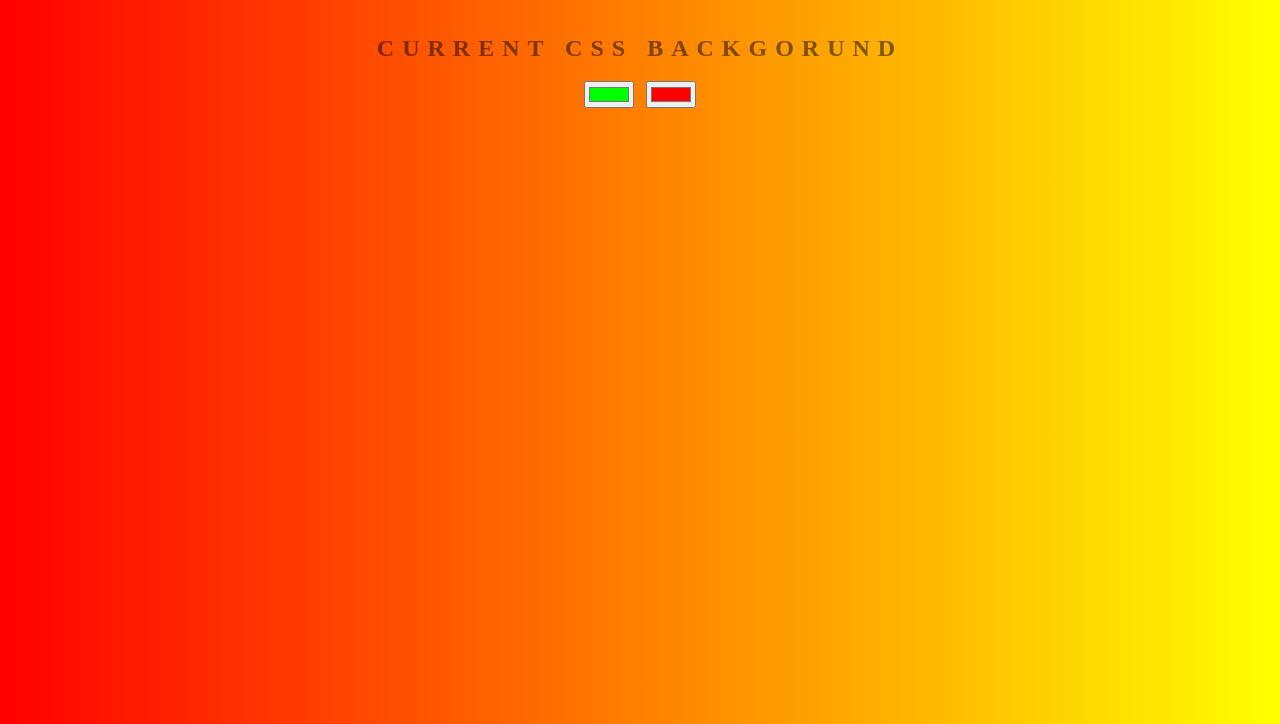
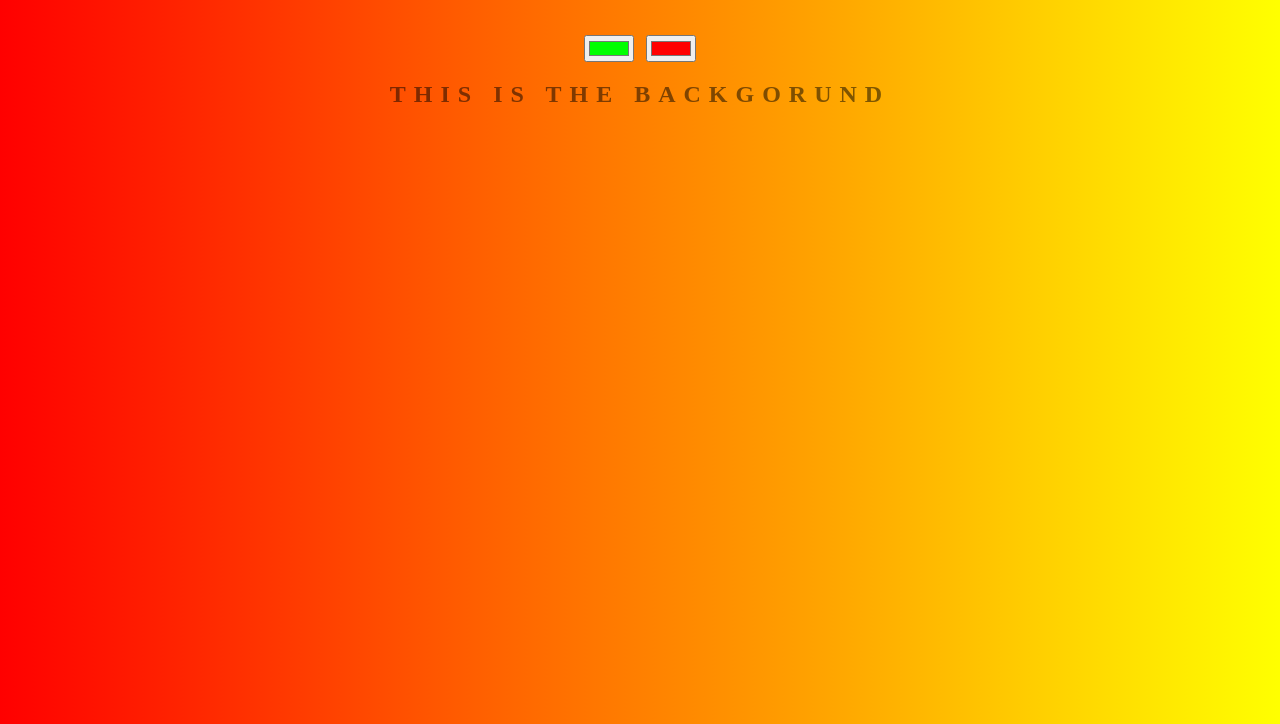
Before and after one commit to aviad-manne/Background-Generator, a plain HTML site: page index.html in a window 1280 px wide. Shown: the part 76-800 px from the top of the page. Drawn offline with Linux system fonts and the light colour scheme.

Commit message:
changing text

```diff
--- a/index.html
+++ b/index.html
@@ -6,9 +6,10 @@
     </head>
     <body id="gradient">
         <h1>COOL Generator</h1>
-        <h2>Current CSS Backgorund</h2>
+
         <input class= "color1" type="color" name="color1" value="#00ff00">
         <input class="color2" type="color" name="color2" value="#ff0000">
+        <h2>This is the Backgorund</h2>
         <h3></h3>
         <script type="text/javascript" src="script.js"></script>
     </body>
```
